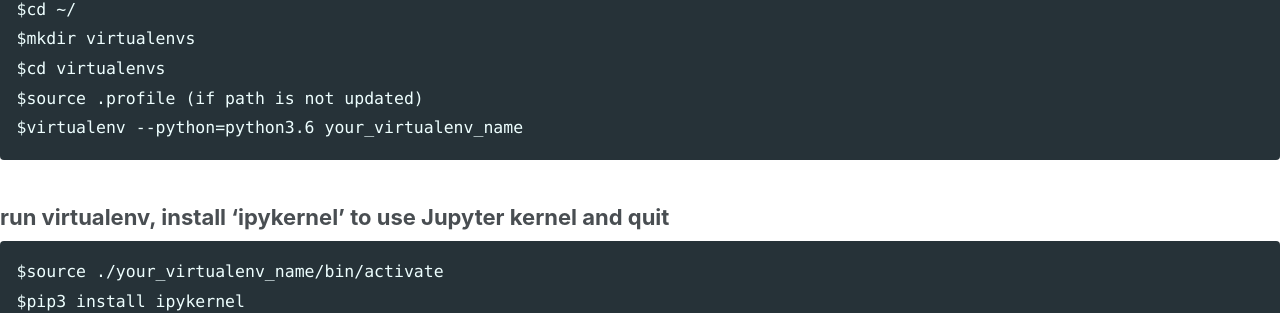
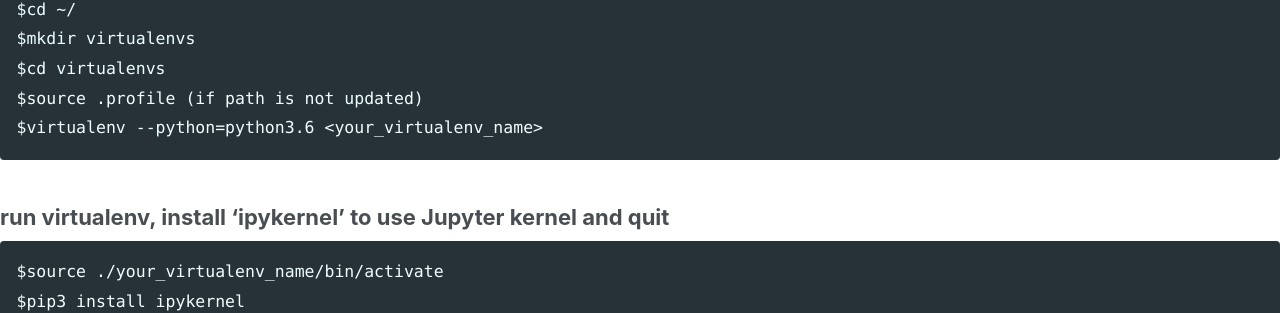
Before and after one commit to sglee-net/sglee-net.github.io, a Jekyll site: the page built from development_environment/jupiter.md, in a window 1280 px wide and 900 px high, scrolled down 2697 px. Shown: the part 320-633 px from the top of the window. Built offline with Jekyll 4.4.1, drawn with Linux system fonts in a browser that asks for light colours; cached includes are drawn as plain includes; nearby versions of some CDN libraries; our own code applies the rules of GitHub Pages for plain Markdown files; part of the change alters nothing that is shown; some of the changed text lies outside the part shown.

````diff
--- a/development_environment/jupiter.md
+++ b/development_environment/jupiter.md
@@ -87,7 +87,7 @@ $cd ~/
 $mkdir virtualenvs
 $cd virtualenvs
 $source .profile (if path is not updated)
-$virtualenv --python=python3.6 your_virtualenv_name
+$virtualenv --python=python3.6 <your_virtualenv_name>
 ```
 ### run virtualenv, install 'ipykernel' to use Jupyter kernel and quit
 ```
````
